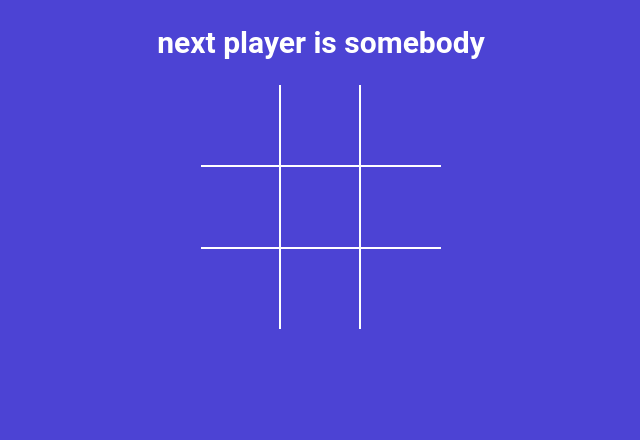
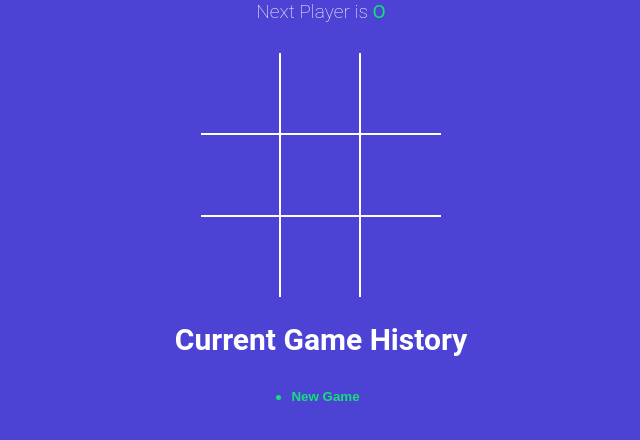
Before and after one commit to Roshini05112001/tictactoe-game, a React (Vite) app: page / in a window 1280 px wide. Shown: the top 440 px of the page, without its empty margins (319-959 px from the left). Built offline with nearby package versions, Linux system fonts and the light colour scheme.

Commit message:
created history

```diff
--- a/package.json
+++ b/package.json
@@ -7,7 +7,9 @@
     "dev": "vite",
     "build": "vite build",
     "lint": "eslint . --ext js,jsx --report-unused-disable-directives --max-warnings 0",
-    "preview": "vite preview"
+    "preview": "vite preview",
+    "format": "prettier --write 'src/**/*.js'"
+
   },
   "dependencies": {
     "react": "^18.2.0",
--- a/src/App.jsx
+++ b/src/App.jsx
@@ -1,33 +1,56 @@
 import Board from './components/Board'
 import './styles.scss'
-
+import { calculateWinner } from './components/winner';
 import { useState } from "react";
+import StatusMessage from './components/StatusMessage'
+import History from './components/History';
 
 
 
 function App() {
 
-  const [square , setSquare ] = useState(Array(9).fill(null))
-  const [isXnext , setIsXnext] = useState(false)
+  const [history , setHistory] = useState([{square:Array(9).fill(null) , isXnext : false}])
+  const [currentMove , setCurrentMove] = useState(0)
+
+  const gamingBoard = history[currentMove]
+
+
+  const winner = calculateWinner(gamingBoard.square)
+
 
     const handleSquareClick = (clickedPosition) =>{
 
-        if(square[clickedPosition]){
+        if(gamingBoard.square[clickedPosition] || winner) {
             return;
         }
 
-        setSquare((currentSquare) =>{
-            return currentSquare.map((squareValue , position)=>{
+        setHistory((currentHistory) =>{
+
+            const isTravesing = currentMove + 1 !== currentHistory.length
+
+            const lastGamingHistate =  isTravesing?
+             currentHistory[currentMove] : history[history.length - 1 ]
+            const nextSquareState =  lastGamingHistate.square.map((squareValue , position)=>{
                 if(clickedPosition===position){
-                    return isXnext ? 'X':'O'
+                    return lastGamingHistate.isXnext ? 'X':'O'
                 }
 
                 return squareValue
 
             })
+
+            const base = isTravesing
+            ? currentHistory.slice(0,currentHistory.indexOf(lastGamingHistate) + 1)
+            : currentHistory;
+
+            return base.concat({square:nextSquareState , isXnext : !lastGamingHistate.isXnext})
         } )
 
-        setIsXnext((currentIsXnext )=> !currentIsXnext)
+        setCurrentMove(move => move + 1)
+    }
+
+    const moveTo = move =>{
+        setCurrentMove(move)
     }
 
 
@@ -36,8 +59,10 @@ function App() {
   return (
 
       <div className='app'>
-       <h2>next player is somebody</h2>
-        <Board  square={square}  handleSquareClick={handleSquareClick}/>
+       <StatusMessage  gamingBoard={gamingBoard} winner={winner} />
+        <Board  square={gamingBoard.square}  handleSquareClick={handleSquareClick}/>
+        <h2>Current Game History</h2>
+        <History history={history} moveTo={moveTo} currentMove={currentMove}/>
       </div>
 
   )
--- /dev/null
+++ b/src/components/History.jsx
@@ -0,0 +1,25 @@
+const history = ({history , moveTo, currentMove}) => {
+    return(
+        <div className="history-wrapper">
+            <ul className="history">
+                {
+                    history.map((_,index)=> (
+                    <li key={index}>
+
+                    <button
+                    type="button"
+                    className={`btn-move ${currentMove===index? 'active' : ''}`}
+                    onClick={() => moveTo(index)}>
+                       {index === 0 ? 'New Game': `Go to move # ${index}`}
+                    </button>
+
+                    </li>
+
+                    ))
+                }
+            </ul>
+        </div>
+    )
+
+}
+export default history
--- /dev/null
+++ b/src/components/StatusMessage.jsx
@@ -0,0 +1,39 @@
+const StatusMessage = ({ winner,gamingBoard}) => {
+    const {square, isXnext} = gamingBoard
+    const noMoveLeft = square.every((squareValue) => squareValue !== null);
+    const nextPlayer = isXnext ? 'X' : 'O';
+
+    const renderStatusMsg = () => {
+        if (winner) {
+            return (<div>Winner is {''}
+            <span
+               className={winner === 'X'? 'text-orange' : 'text-green'}>
+                {nextPlayer}
+            </span>
+            </div>
+        )}
+
+        if (!winner && noMoveLeft) {
+            return <div>
+               <span className="text-orange"> O</span> and
+               <span className="text-green"> X</span> tied
+                </div>;
+        }
+
+        if (!winner && !noMoveLeft) {
+            return(
+            <div>Next Player is {''}
+             <span
+               className={isXnext? 'text-orange' : 'text-green'}>
+                {nextPlayer}
+            </span>
+           </div>
+           )}
+
+        return null;
+    };
+
+    return <div className="status-message">{renderStatusMsg()}</div>;
+};
+
+export default StatusMessage;
--- /dev/null
+++ b/src/components/winner.js
@@ -0,0 +1,19 @@
+export function calculateWinner(squares) {
+  const lines = [
+    [0, 1, 2],
+    [3, 4, 5],
+    [6, 7, 8],
+    [0, 3, 6],
+    [1, 4, 7],
+    [2, 5, 8],
+    [0, 4, 8],
+    [2, 4, 6],
+  ];
+  for (let i = 0; i < lines.length; i++) {
+    const [a, b, c] = lines[i];
+    if (squares[a] && squares[a] === squares[b] && squares[a] === squares[c]) {
+      return squares[a];
+    }
+  }
+  return null;
+}
```
